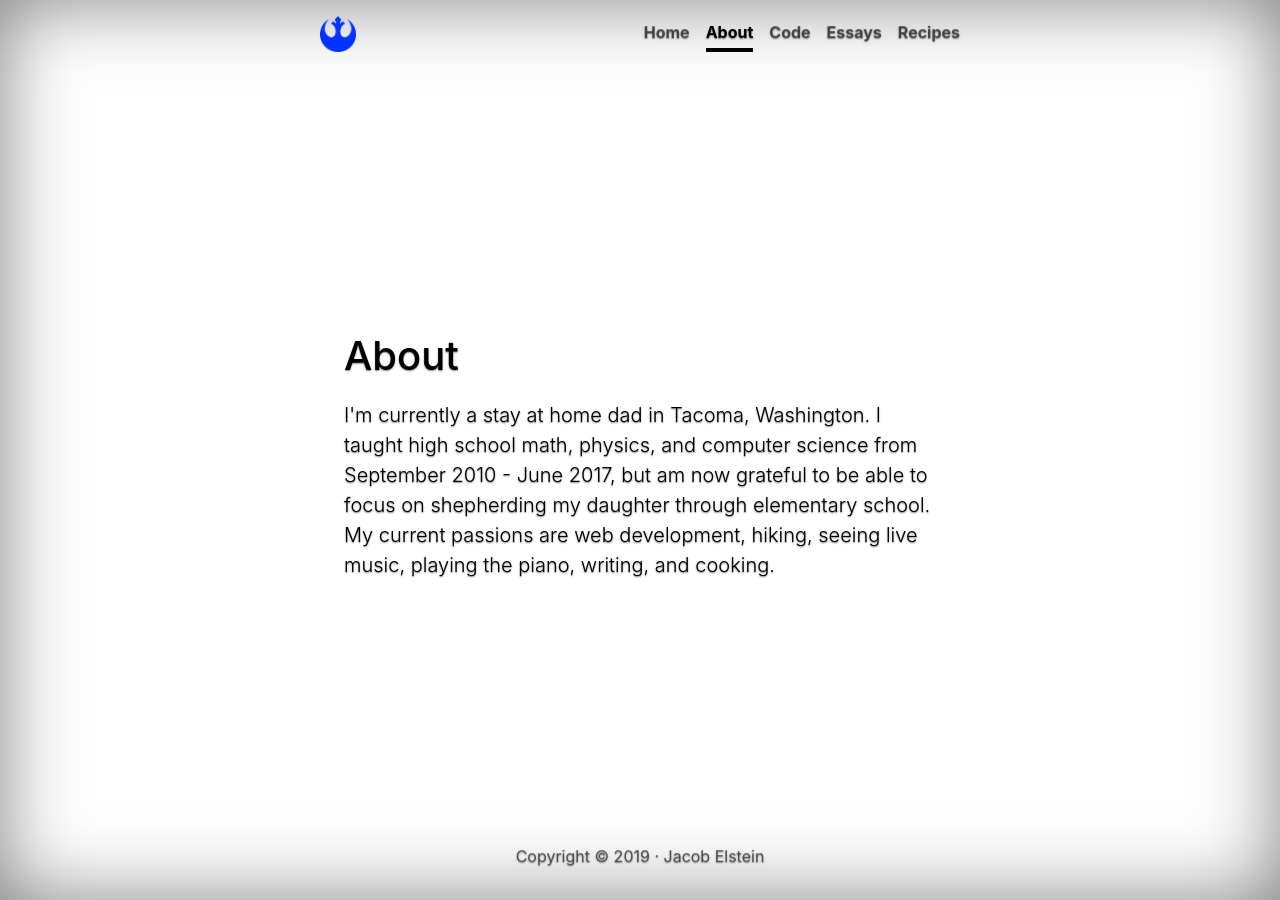
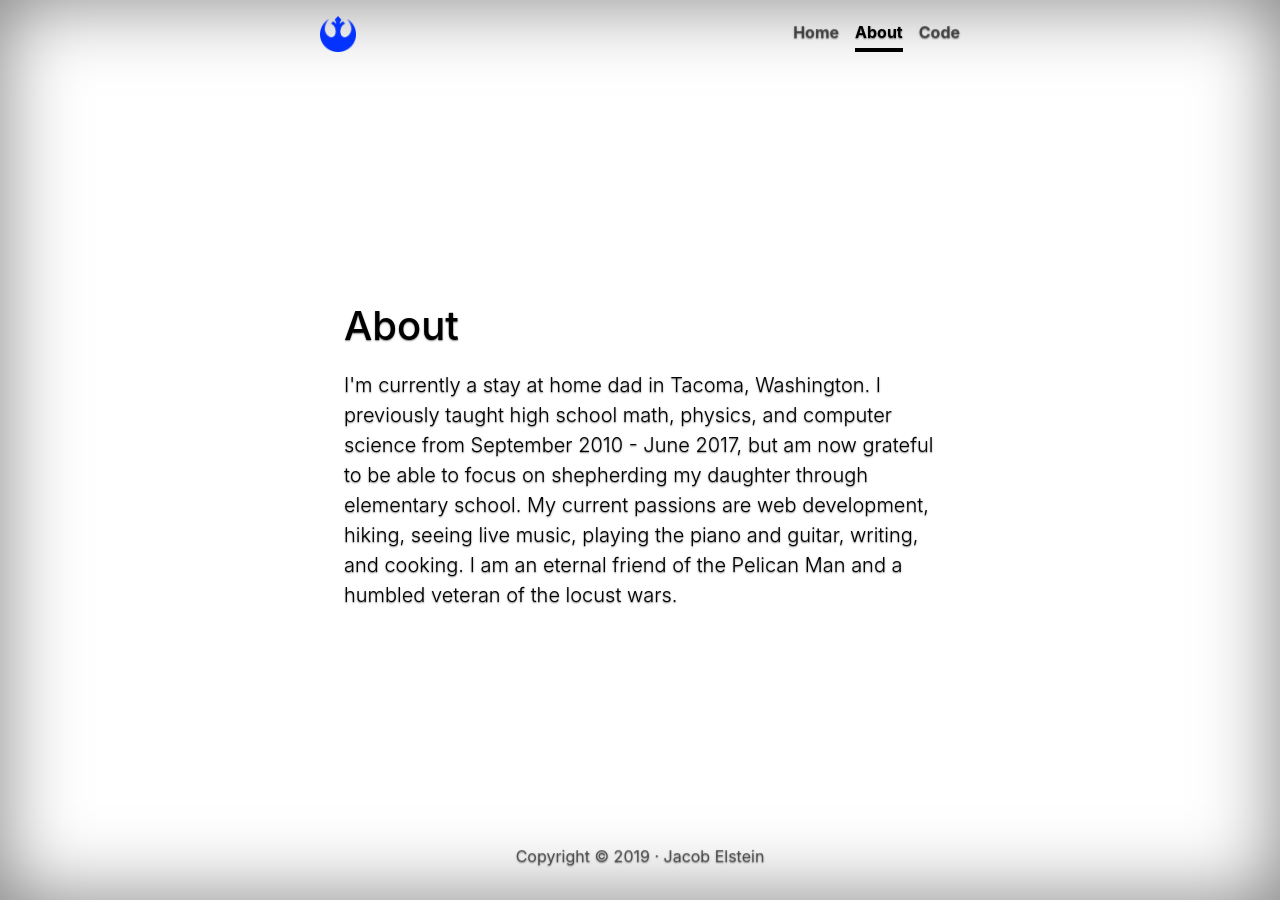
Before and after one commit to mathteacher/mathteacher.github.io, a Jekyll site: the page built from about.html, in a window 1280 px wide. Built offline with Jekyll 4.4.1, drawn with Linux system fonts in a browser that asks for light colours; nearby versions of some CDN libraries.

Commit message:
2nd Draft

```diff
--- a/about.html
+++ b/about.html
@@ -3,4 +3,4 @@
 title: About
 ---
 
-I'm currently a stay at home dad in Tacoma, Washington. I taught high school math, physics, and computer science from September 2010 - June 2017, but am now grateful to be able to focus on shepherding my daughter through elementary school. My current passions are web development, hiking, seeing live music, playing the piano, writing, and cooking.
+I'm currently a stay at home dad in Tacoma, Washington. I previously taught high school math, physics, and computer science from September 2010 - June 2017, but am now grateful to be able to focus on shepherding my daughter through elementary school. My current passions are web development, hiking, seeing live music, playing the piano and guitar, writing, and cooking. I am an eternal friend of the Pelican Man and a humbled veteran of the locust wars.
```
Also changed, not shown: _data/navigation.yml (+5 -5 lines).
